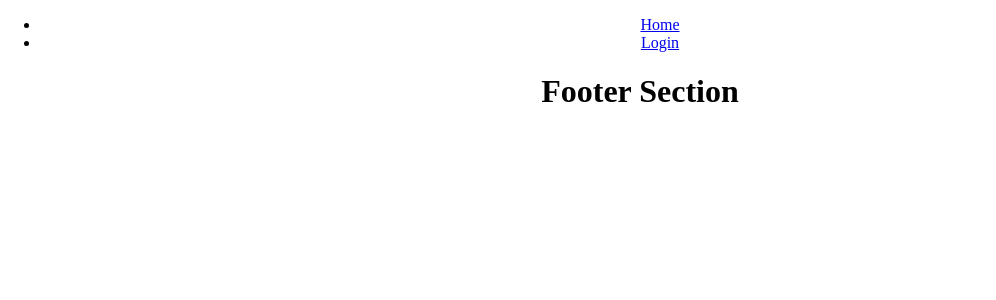
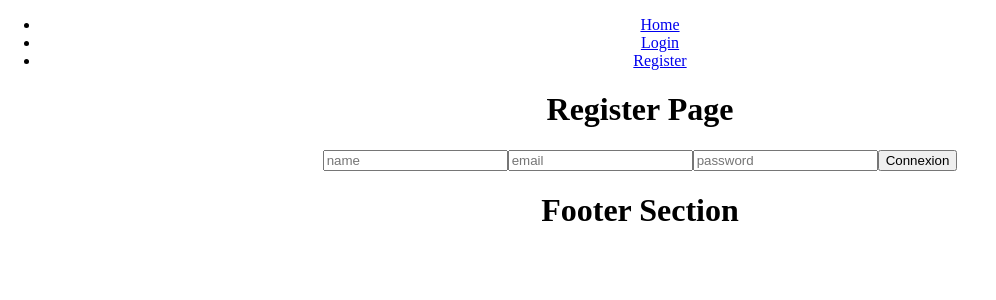
Before and after one commit to naodevtech/bookmarket, a React (Create React App) app: page /register in a window 1280 px wide. Shown: the top 300 px of the page, without its empty margins (0-996 px from the left). Built offline with nearby package versions, Linux system fonts and the light colour scheme.

Commit message:
:fire: add login and register redux action :fire:

```diff
--- a/src/App.js
+++ b/src/App.js
@@ -5,6 +5,7 @@ import { useDispatch } from "react-redux";
 import Layout from "./components/layout/layout";
 import Home from "./components/pages/home";
 import Login from "./components/pages/login";
+import Register from "./components/pages/register";
 import ProtectedRoute from "./utils/protectedRoute";
 import "./App.scss";
 
@@ -23,6 +24,7 @@ function App() {
           <Layout>
             <ProtectedRoute path="/" exact component={Home} />
             <Route path="/login" exact component={Login} />
+            <Route path="/register" exact component={Register} />
           </Layout>
         </Switch>
       </Router>
--- a/src/components/molecules/navigation.js
+++ b/src/components/molecules/navigation.js
@@ -11,6 +11,9 @@ const Nav = () => {
         <li>
           <Link to="/login">Login</Link>
         </li>
+        <li>
+          <Link to="/register">Register</Link>
+        </li>
       </ul>
     </nav>
   );
--- a/src/components/pages/login.js
+++ b/src/components/pages/login.js
@@ -1,10 +1,11 @@
 import React, { useState } from "react";
 import { useDispatch } from "react-redux";
 import { useHistory } from "react-router-dom";
-
 import api from "../../utils/api";
 
 const Login = () => {
+  const [email, setEmail] = useState("");
+  const [password, setPassword] = useState("");
   const dispatch = useDispatch();
   const history = useHistory();
   const [handleError, setHandleError] = useState("");
@@ -14,22 +15,37 @@ const Login = () => {
     dispatch({ type: "USER_FETCH" });
     try {
       let result = await api.post("/login", {
-        email: "yoramdw@gmail.com",
-        password: "Helloworld94!",
+        email: email,
+        password: password,
       });
-      dispatch({ type: "USER_LOGIN_SUCCESS" });
+      dispatch({ type: "USER_FETCH_SUCCESS" });
       dispatch({ type: "USER_SET", payload: result.data.data });
       history.push("/");
     } catch (err) {
+      dispatch({ type: "USER_FETCH_WRONG" });
       setHandleError(err.response?.data?.message);
       dispatch({ type: "USER_RESET" });
     }
   };
+
   return (
     <div>
-      <h1>Login page</h1>
-      {handleError ? <h3>{handleError}</h3> : null}
-      <button onClick={handleSubmit}>Connexion</button>
+      <h1>Login page</h1>,{handleError ? <h3>{handleError}</h3> : null}
+      <form onSubmit={handleSubmit}>
+        <input
+          type="email"
+          placeholder="email"
+          name="email"
+          onChange={(e) => setEmail(e.target.value)}
+        />
+        <input
+          type="password"
+          placeholder="password"
+          name="password"
+          onChange={(e) => setPassword(e.target.value)}
+        />
+        <button type="submit">Connexion</button>
+      </form>
     </div>
   );
 };
--- a/src/components/pages/register.js
+++ b/src/components/pages/register.js
@@ -1,9 +1,60 @@
-import React from "react";
+import React, { useState } from "react";
+import { useDispatch } from "react-redux";
+import { useHistory } from "react-router-dom";
+
+import api from "../../utils/api";
 
 const Register = () => {
+  const [name, setName] = useState("");
+  const [email, setEmail] = useState("");
+  const [password, setPassword] = useState("");
+  const dispatch = useDispatch();
+  const history = useHistory();
+  const [handleError, setHandleError] = useState("");
+
+  const handleSubmit = async (e) => {
+    e.preventDefault();
+    dispatch({ type: "USER_FETCH" });
+    try {
+      let result = await api.post("/register", {
+        name: name,
+        email: email,
+        password: password,
+      });
+      dispatch({ type: "USER_FETCH_SUCCESS" });
+      dispatch({ type: "USER_SET", payload: result.data.data });
+      history.push("/");
+    } catch (err) {
+      setHandleError(err.response?.data?.message);
+      dispatch({ type: "USER_RESET" });
+    }
+  };
+
   return (
     <div>
-      <h1>Register page</h1>
+      <h1>Register Page</h1>
+      {handleError ? <h3>{handleError}</h3> : null}
+      <form onSubmit={handleSubmit}>
+        <input
+          type="name"
+          placeholder="name"
+          name="name"
+          onChange={(e) => setName(e.target.value)}
+        />
+        <input
+          type="email"
+          placeholder="email"
+          name="email"
+          onChange={(e) => setEmail(e.target.value)}
+        />
+        <input
+          type="password"
+          placeholder="password"
+          name="password"
+          onChange={(e) => setPassword(e.target.value)}
+        />
+        <button type="submit">Connexion</button>
+      </form>
     </div>
   );
 };
--- a/src/store/auth.js
+++ b/src/store/auth.js
@@ -10,10 +10,10 @@ const initialState = {
 const userReducer = (state = initialState, action) => {
   switch (action.type) {
     case "USER_FETCH":
-      return { ...state, loading: true };
-    case "USER_LOGIN_SUCCESS":
-      return { ...state, isFetching: false };
-    case "USER_LOGIN_WRONG":
+      return { ...state, isFetching: true };
+    case "USER_FETCH_SUCCESS":
+      return { ...state, isFetching: false, isLogged: true };
+    case "USER_FETCH_WRONG":
       return { ...state, isFetching: false, isSuccess: false, isLogged: false };
     case "USER_SET":
       return {
```
